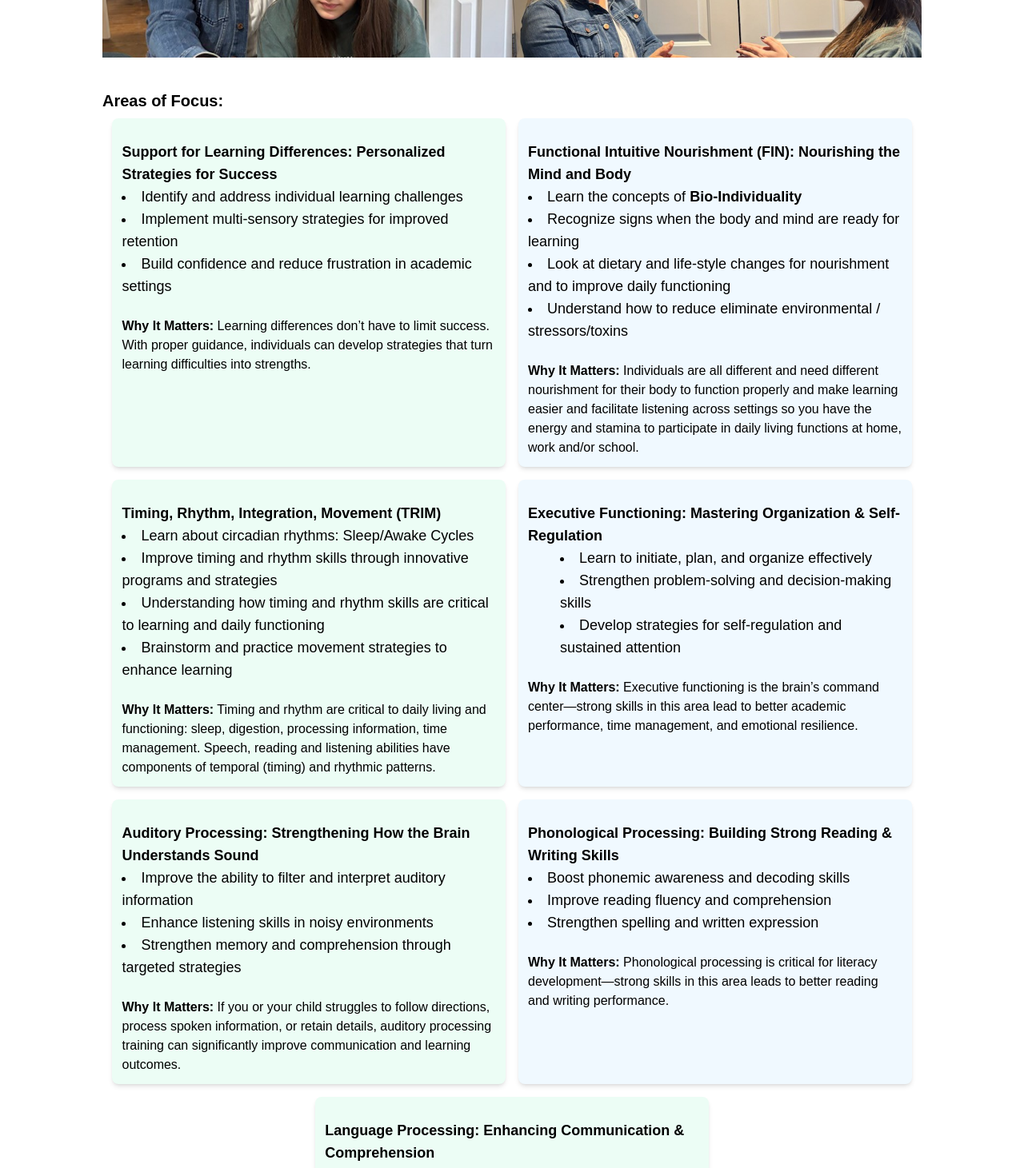
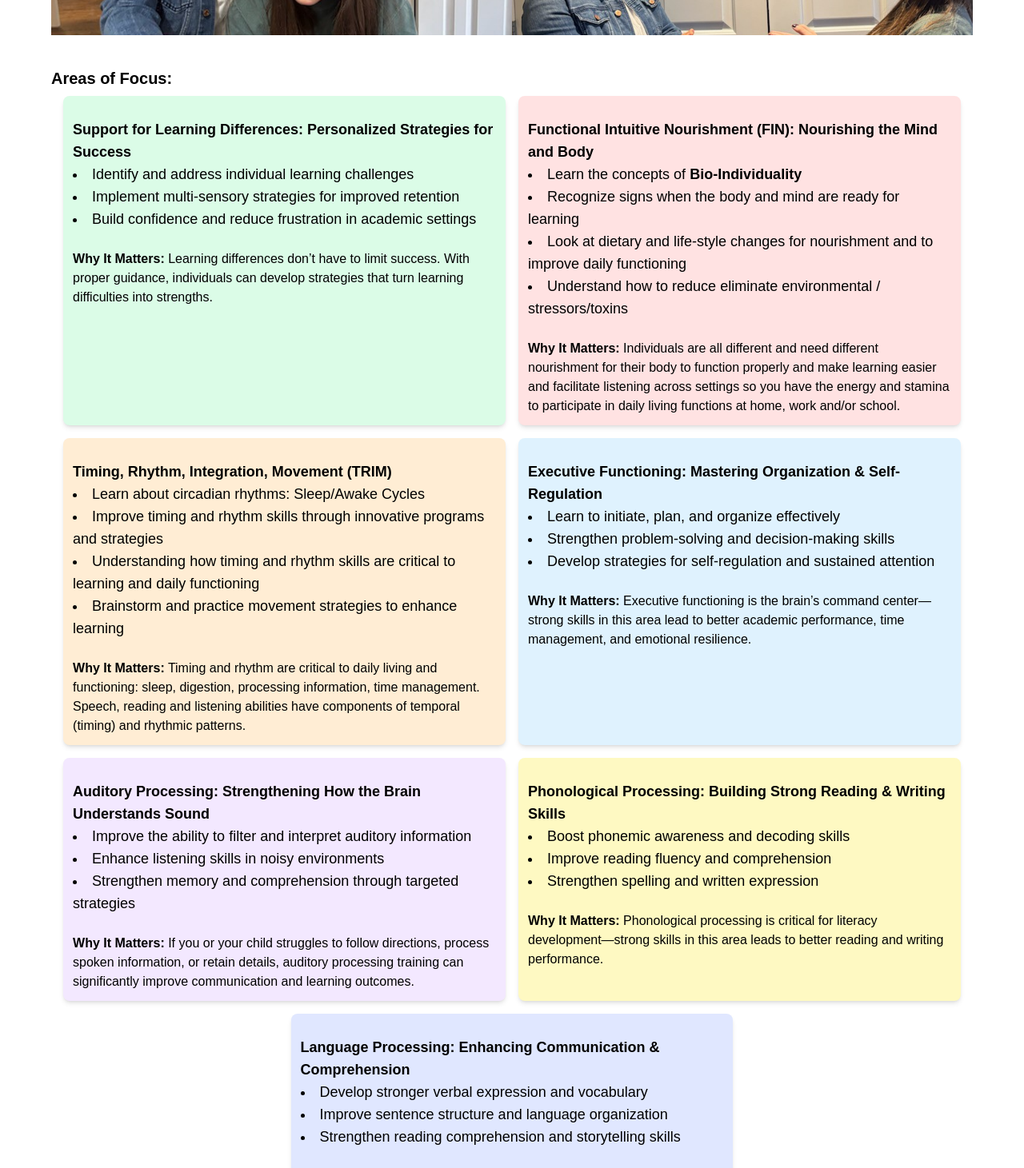
Before and after one commit to mtsahas/go-balance-app, a React (Vite) app: page /services in a window 1280 px wide. Shown: the part 1780-3241 px from the top of the page at 80% size. Built offline with nearby package versions, Linux system fonts and the light colour scheme.

Commit message:
colors, resources, touchups

```diff
--- a/src/components/Home.jsx
+++ b/src/components/Home.jsx
@@ -118,7 +118,8 @@ export function Home() {
 
             <div className="mt-8 text-center">
               <p className="text-xl font-bold text-emerald-800 mb-3">
-                If this sounds like you, let’s talk.
+                If this sounds like you, let’s talk. Email me to schedule a free
+                15-minute call.
               </p>
               {/* <a
                 href="#book"
--- a/src/components/Resources.jsx
+++ b/src/components/Resources.jsx
@@ -46,8 +46,8 @@ export function Resources() {
       link: "https://www.amazon.com/This-Your-Child-Doris-Rapp/dp/0688119077#:~:text=Doris%20Rapp%20offers%20a%20simple,feel%20unwell%20or%20act%20inappropriately.",
     },
     {
-      path: "/book8.jpg",
-      link: "https://www.amazon.com/Sound-Hope-Recognizing-Treating-Processing/dp/0345512189",
+      path: "/water-book.jpg",
+      // link: "https://www.amazon.com/Sound-Hope-Recognizing-Treating-Processing/dp/0345512189",
     },
     {
       path: "/book9.jpg",
@@ -142,10 +142,6 @@ export function Resources() {
           url: "https://drjockers.com/adhd/",
         },
         {
-          title: "Dr. Carolyn Dean MD ND",
-          url: "https://drcarolyndean.com",
-        },
-        {
           title: "Home - Food Intolerance Network ",
           url: "https://www.fedup.com.au",
         },
@@ -219,7 +215,7 @@ export function Resources() {
           id="books">
           Recommended Books
         </h1>
-        <div className="flex flex-row flex-wrap gap-5 sm:gap-8 text-center justify-center">
+        <div className="flex flex-row flex-wrap gap-1 sm:gap-8 text-center justify-center">
           {books.map((book, index) => (
             <div
               key={index}
--- a/src/components/Services.jsx
+++ b/src/components/Services.jsx
@@ -2,7 +2,7 @@ import React from "react";
 export function Services() {
   return (
     <div className="min-h-screen bg-white-50 p-6">
-      <div className="max-w-5xl mx-auto text-center">
+      <div className="max-w-6xl mx-auto text-center">
         <h1 className="text-4xl font-bold mb-6 text-sky-800">Our Services</h1>
 
         <h1 className="text-3xl text-sky-800 font-bold mb-6">
@@ -95,7 +95,7 @@ export function Services() {
             Areas of Focus:
           </h3>
           <div className="flex flex-row flex-wrap gap-4 justify-center">
-            <div className="bg-emerald-50 p-3 rounded-lg shadow-md w-full md:w-12/25">
+            <div className="bg-green-100 p-3 rounded-lg shadow-md w-full md:w-12/25">
               <h4 className="text-lg font-semibold mt-4">
                 Support for Learning Differences: Personalized Strategies for
                 Success
@@ -116,7 +116,7 @@ export function Services() {
               </h2>
             </div>
 
-            <div className="bg-sky-50 p-3 rounded-lg shadow-md w-full md:w-12/25">
+            <div className="bg-red-100 p-3 rounded-lg shadow-md w-full md:w-12/25">
               <h4 className="text-lg font-semibold mt-4">
                 Functional Intuitive Nourishment (FIN): Nourishing the Mind and
                 Body
@@ -147,7 +147,7 @@ export function Services() {
               </h2>
             </div>
 
-            <div className="bg-emerald-50 p-3 rounded-lg shadow-md w-full md:w-12/25">
+            <div className="bg-orange-100 p-3 rounded-lg shadow-md w-full md:w-12/25">
               <h4 className="text-lg font-semibold mt-4">
                 Timing, Rhythm, Integration, Movement (TRIM)
               </h4>
@@ -175,11 +175,11 @@ export function Services() {
               </h2>
             </div>
 
-            <div className="bg-sky-50 p-3 rounded-lg shadow-md w-full md:w-12/25">
+            <div className="bg-sky-100 p-3 rounded-lg shadow-md w-full md:w-12/25">
               <h4 className="text-lg font-semibold mt-4">
                 Executive Functioning: Mastering Organization & Self-Regulation
               </h4>
-              <ul className="list-disc list-inside text-lg mb-6 text-left ml-10">
+              <ul className="list-disc list-inside text-lg mb-6 text-left">
                 <li>Learn to initiate, plan, and organize effectively</li>
                 <li>Strengthen problem-solving and decision-making skills</li>
                 <li>
@@ -193,7 +193,7 @@ export function Services() {
               </h2>
             </div>
 
-            <div className="bg-emerald-50 p-3 rounded-lg shadow-md w-full md:w-12/25">
+            <div className="bg-purple-100 p-3 rounded-lg shadow-md w-full md:w-12/25">
               <h4 className="text-lg font-semibold mt-4">
                 Auditory Processing: Strengthening How the Brain Understands
                 Sound
@@ -217,7 +217,7 @@ export function Services() {
               </h2>
             </div>
 
-            <div className="bg-sky-50 p-3 rounded-lg shadow-md w-full md:w-12/25">
+            <div className="bg-yellow-100 p-3 rounded-lg shadow-md w-full md:w-12/25">
               <h4 className="text-lg font-semibold mt-4">
                 Phonological Processing: Building Strong Reading & Writing
                 Skills
@@ -234,7 +234,7 @@ export function Services() {
               </h2>
             </div>
 
-            <div className="bg-emerald-50 p-3 rounded-lg shadow-md w-full md:w-12/25">
+            <div className="bg-indigo-100 p-3 rounded-lg shadow-md w-full md:w-12/25">
               <h4 className="text-lg font-semibold mt-4">
                 Language Processing: Enhancing Communication & Comprehension
               </h4>
--- a/src/components/SpecialPrograms.jsx
+++ b/src/components/SpecialPrograms.jsx
@@ -25,6 +25,11 @@ export function SpecialPrograms() {
             <li>Enhances focus and attention</li>
             <li>Supports emotional and behavioral control</li>
           </ul>
+          <p className="mt-4 text-blue-800 hover:underline">
+            <a href="https://alertprogram.com" target="_blank">
+              Click here to learn more.
+            </a>
+          </p>
         </div>
       ),
     },
@@ -49,6 +54,11 @@ export function SpecialPrograms() {
             <li>Enhances motor coordination and balance</li>
             <li>Strengthens memory and cognitive processing</li>
           </ul>
+          <p className="mt-4 text-blue-800 hover:underline">
+            <a href="https://www.interactivemetronome.com" target="_blank">
+              Click here to learn more.
+            </a>
+          </p>
         </div>
       ),
     },
@@ -72,6 +82,11 @@ export function SpecialPrograms() {
             <li>Supports emotional and sensory regulation</li>
             <li>Enhances focus, learning, and communication</li>
           </ul>
+          <p className="mt-4 text-blue-800 hover:underline">
+            <a href="https://advancedbrain.com/about-tlp/" target="_blank">
+              Click here to learn more.
+            </a>
+          </p>
         </div>
       ),
     },
--- a/src/components/Testimonials.jsx
+++ b/src/components/Testimonials.jsx
@@ -10,14 +10,14 @@ export function Testimonials() {
           privilege to work with:
         </p>
 
-        <blockquote className="border-l-4 border-emerald-800 pl-4 italic text-gray-700 mb-4">
+        <blockquote className="border-l-4 border-emerald-800 pl-4 italic text-gray-700 mb-8 text-xl">
           "Knowing and working with Cally Mushka has enriched not only my life,
           but the lives of my entire family. Cally provided my daughter with the
           tools and strategies needed to understand the world around her." -A
           mom and teacher
         </blockquote>
 
-        <blockquote className="border-l-4 border-emerald-800 pl-4 italic text-gray-700 mb-4">
+        <blockquote className="border-l-4 border-emerald-800 pl-4 italic text-gray-700 mb-8 text-xl">
           "We initially hired Cally as an IM trainer to work with our son, yet
           with her background in speech and holistic health we got so much more.
           She was able to look at our son as a whole individual and cared for
@@ -25,7 +25,7 @@ export function Testimonials() {
           for all the help she gave us." - Parents
         </blockquote>
 
-        <blockquote className="border-l-4 border-emerald-800 pl-4 italic text-gray-700 mb-4">
+        <blockquote className="border-l-4 border-emerald-800 pl-4 italic text-gray-700 mb-8 text-xl">
           "Working with Cally was so helpful for my self-esteem. 1became more
           confident in my social interactions with my peers, and my grades
           improved. was able to focus better at school. She was kind patient and
```
Also changed, not shown: public/water-book.jpg (added).
